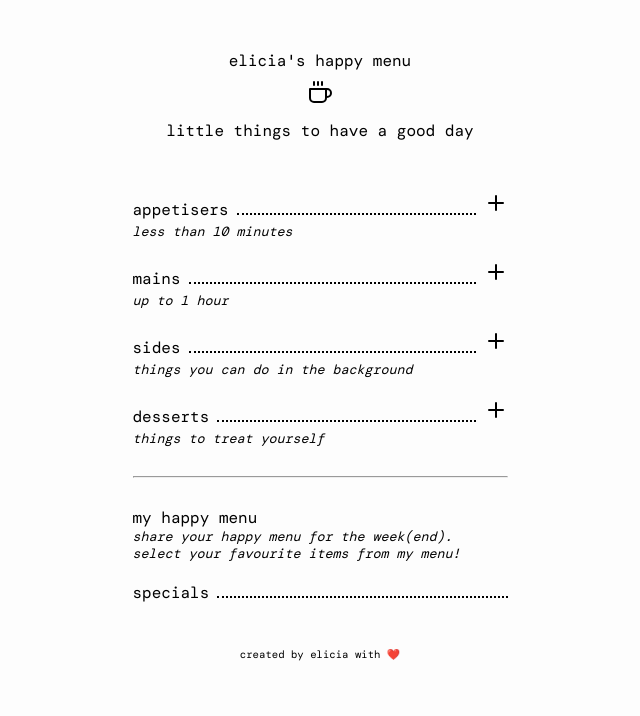
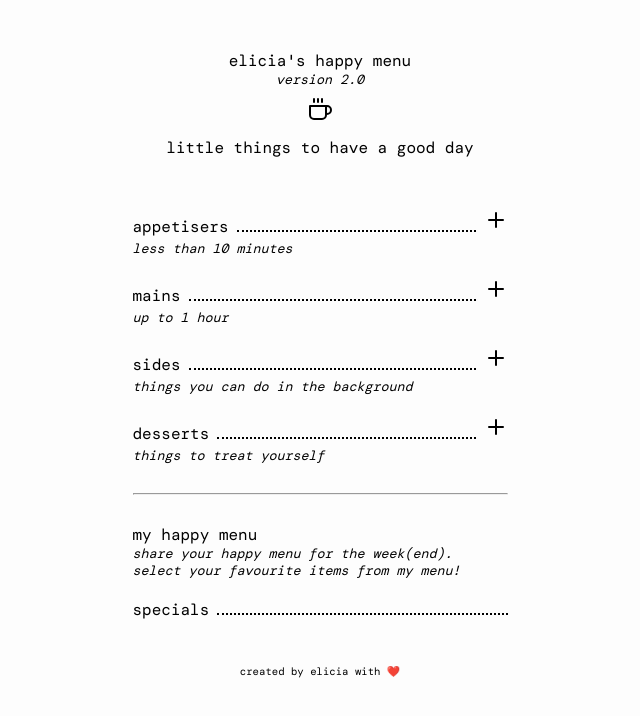
Before and after one commit to eliciaauduong/happy-menu, a plain HTML site: page index.html in a window 1280 px wide. Shown: the whole page, without its empty margins (320-960 px from the left). Drawn offline with nearby package versions, Linux system fonts and the light colour scheme; a web font is replaced by a local one.

Commit message:
included version

```diff
--- a/index.html
+++ b/index.html
@@ -14,6 +14,7 @@
   <!-- heading -->
   <div id="intro">
     <p>elicia's happy menu</p>
+    <p class="subheading">version 2.0</p>
     <img src="images/coffee.svg" alt="coffee cup icon" id="intro-icon">
     <p>little things to have a good day</p>
   </div>
```
